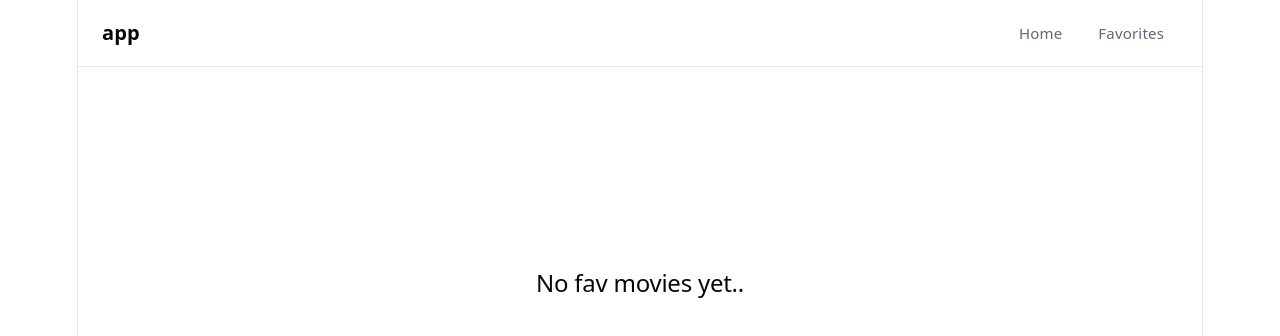
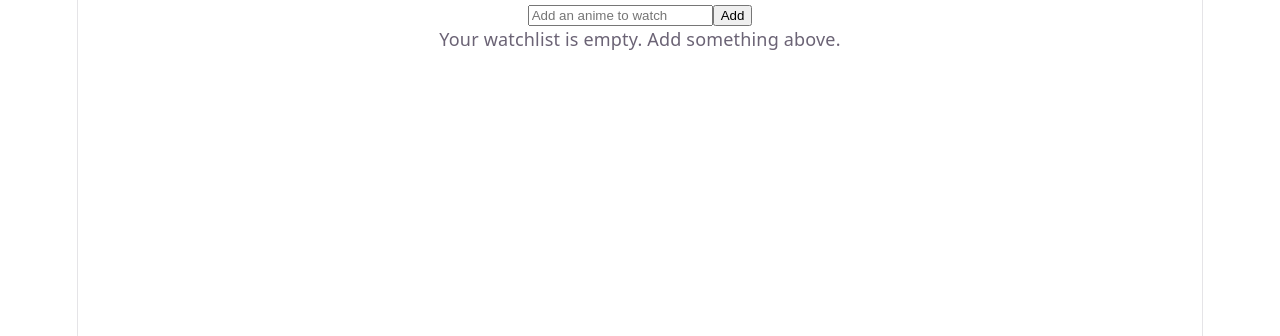
Before and after one commit to franzdarren/practice2, a React app in the folder frontend/: page /favorites in a window 1280 px wide. Shown: the top 336 px of the page. Built offline with nearby package versions, Linux system fonts and the light colour scheme; the HTML template or start-up script is replaced by a standard one.

Commit message:
practice1 and practice2

```diff
--- /dev/null
+++ b/frontend/src/Practice.jsx
@@ -0,0 +1,13 @@
+import { useState } from "react"
+
+export function Practice() {
+    const [counterNum, setCounterNum] = useState(0)
+
+  return (
+    <div>
+      <button onClick={()=>setCounterNum(counterNum-1)} data-testid="decrement-button">-</button>
+      <button onClick={()=>setCounterNum(counterNum+1)} data-testid="increment-button">+</button>
+      <p>clicked: {counterNum}</p>
+    </div>
+  )
+}
--- /dev/null
+++ b/frontend/src/Practice2.jsx
@@ -0,0 +1,39 @@
+import { useState } from "react";
+
+export default function TodoList() {
+  const [text, setText] = useState("");
+  const [todos, setTodos] = useState([]);
+
+  function addTodo(e) {
+    e.preventDefault();
+    if (text.trim() === "") return;
+    setTodos([...todos, { id: Date.now(), text: text.trim() }]);
+    setText("");
+  }
+
+  function removeTodo(id) {
+    setTodos(todos.filter((todo) => todo.id !== id));
+  }
+
+  return (
+    <div className="todo">
+      <form onSubmit={addTodo}>
+        <input
+          value={text}
+          onChange={(e) => setText(e.target.value)}
+          placeholder="Add an anime to watch"
+        />
+        <button type="submit">Add</button>
+      </form>
+      {todos.length === 0 && <p>Your watchlist is empty. Add something above.</p>}
+      <ul>
+        {todos.map((todo) => (
+          <li key={todo.id}>
+            {todo.text}
+            <button onClick={() => removeTodo(todo.id)}>Remove</button>
+          </li>
+        ))}
+      </ul>
+    </div>
+  );
+}
--- a/frontend/src/main.jsx
+++ b/frontend/src/main.jsx
@@ -3,11 +3,15 @@ import { createRoot } from 'react-dom/client'
 import {BrowserRouter} from 'react-router-dom'
 import './index.css'
 import App from './App.jsx'
+import { Practice } from './Practice.jsx'
+import Practice2 from './Practice2.jsx'
 
 createRoot(document.getElementById('root')).render(
   <StrictMode>
-    <BrowserRouter>
+    {/* <BrowserRouter>
       <App />
-    </BrowserRouter>
+    </BrowserRouter> */}
+    {/* <Practice /> */}
+    <Practice2/>
   </StrictMode>,
 )
--- a/frontend/src/pages/Home.jsx
+++ b/frontend/src/pages/Home.jsx
@@ -47,6 +47,9 @@ useEffect(() => {
           <button type="submit" className="search-button">Search</button>
         </form>
       </div>
+      {loading && <p>Loading...</p>}
+      {error && <p>Error: {error}</p>}
+      {!loading && !error && (
         <div className="anime-card-list">
           {anime.map((item) =>
             item.title.toLowerCase().startsWith(searchQuery.toLowerCase()) &&
@@ -57,9 +60,11 @@ useEffect(() => {
               date={item.startDate}
               description={"SAMPLE PLACEHOLDER DESCRIPTION TODO"}
               rating={item.score}
-            onFavoriteClick={()=> addFavorite(item)} />)
+              onFavoriteClick={() => addFavorite(item)} />)
           )}
         </div>
+      )}
+
     </>
   )
 }
```
Lines whose indentation alone changed are shown as unchanged.
